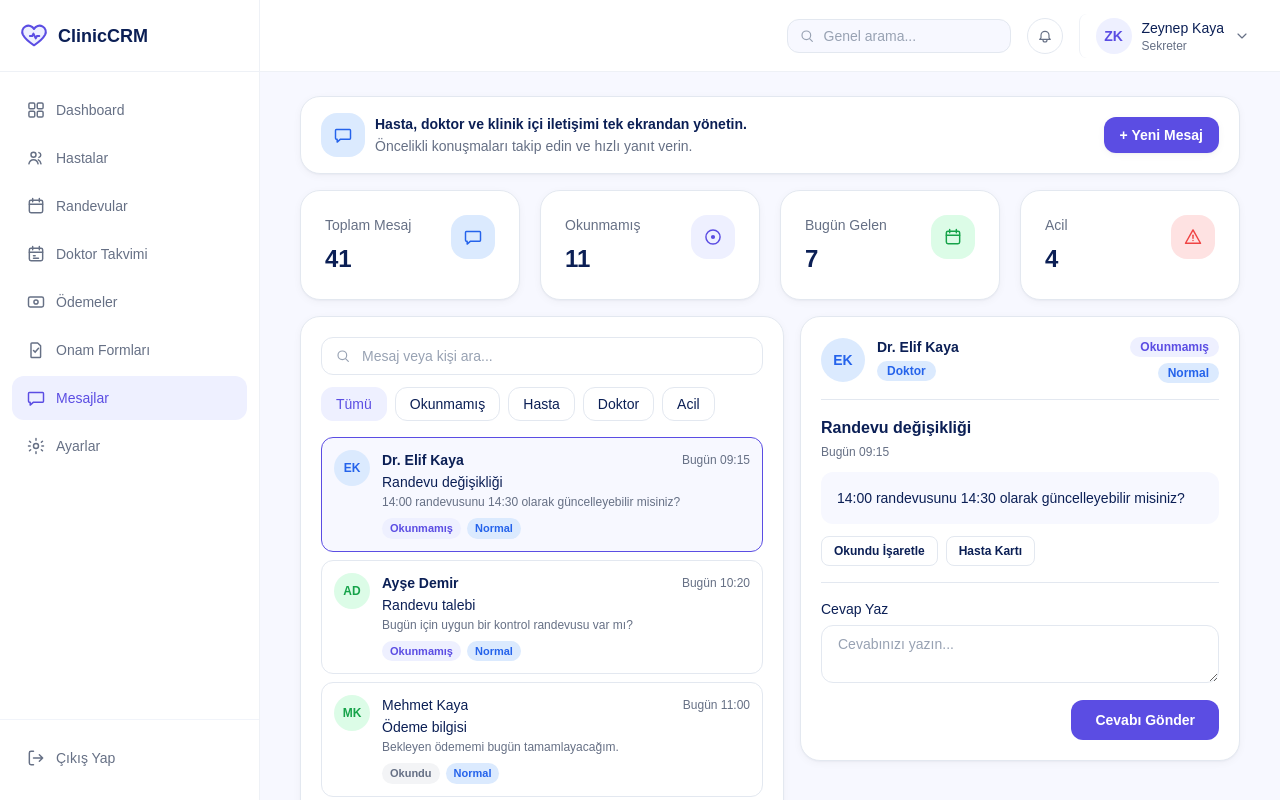
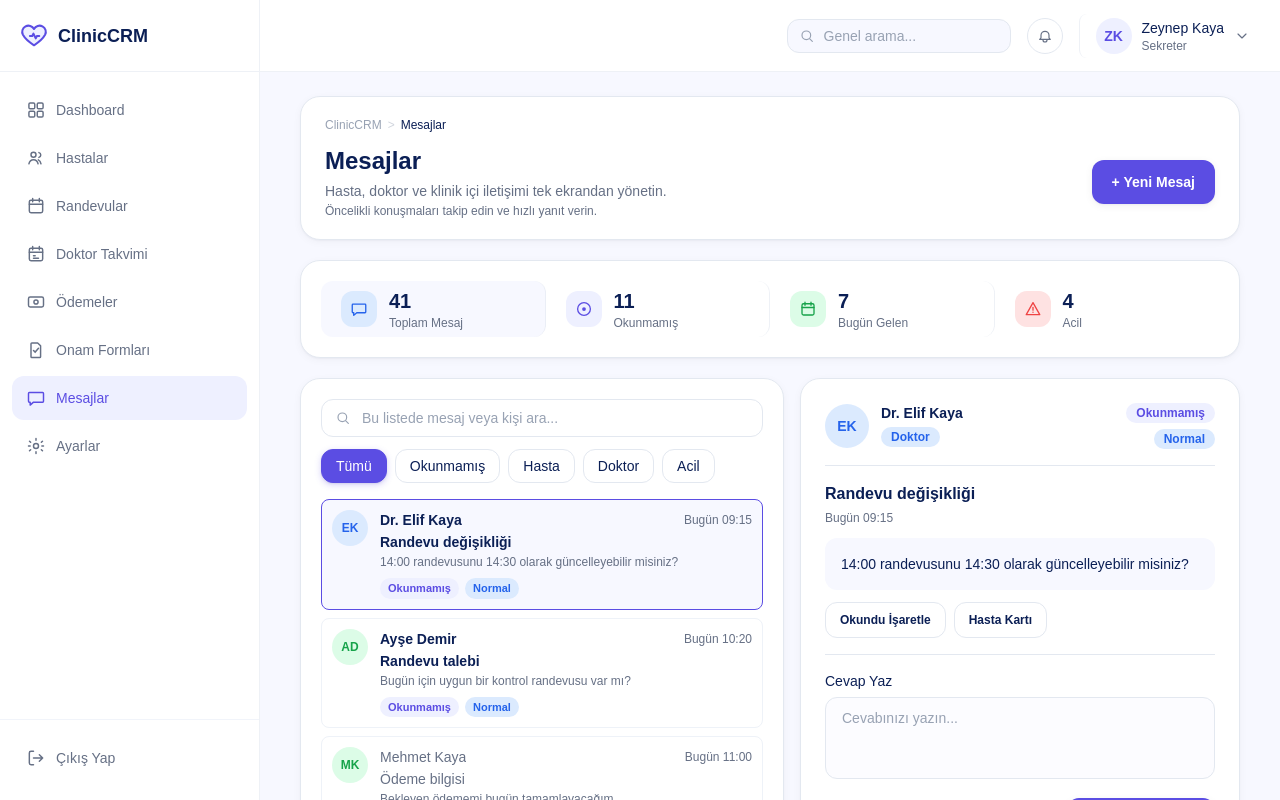
Before and after one commit to zeynep-tuna/clinic-crm, a Next.js app in the folder frontend/: page /secretary/messages in a window 1280 px wide. Built offline with nearby package versions, Linux system fonts and the light colour scheme.

Commit message:
Polish secretary messages page

```diff
--- a/frontend/app/secretary/messages/page.tsx
+++ b/frontend/app/secretary/messages/page.tsx
@@ -1,42 +1,44 @@
+"use client";
+
+import { useState } from "react";
 import SecretaryMessageSummaryCards from "@/components/secretary/SecretaryMessageSummaryCards";
-import SecretaryMessagesPanel from "@/components/secretary/SecretaryMessagesPanel";
+import SecretaryMessagesPanel, { type FilterValue } from "@/components/secretary/SecretaryMessagesPanel";
 
 export default function SecretaryMessagesPage() {
+  const [activeFilter, setActiveFilter] = useState<FilterValue>("Tümü");
+
   return (
-    <div className="flex flex-col gap-4">
-      <div className="flex flex-wrap items-center justify-between gap-4 rounded-[20px] border border-[#E3E8F0] bg-white px-5 py-4 shadow-[0_1px_2px_rgba(16,24,40,0.04),0_2px_8px_rgba(16,24,40,0.04)]">
-        <div className="flex items-center gap-2.5">
-          <div className="flex h-11 w-11 shrink-0 items-center justify-center rounded-2xl bg-[#DBEAFE] text-[#2563EB]">
-            <svg viewBox="0 0 24 24" fill="none" stroke="currentColor" strokeWidth={1.75} className="h-5 w-5">
-              <path
-                strokeLinecap="round"
-                strokeLinejoin="round"
-                d="M4 5.5h16a1 1 0 0 1 1 1V16a1 1 0 0 1-1 1H9l-4 3.5V17H4a1 1 0 0 1-1-1V6.5a1 1 0 0 1 1-1Z"
-              />
-            </svg>
+    <div className="flex flex-col gap-5">
+      <div className="rounded-[20px] border border-[#E3E8F0] bg-white px-6 py-5 shadow-[0_1px_2px_rgba(16,24,40,0.04),0_2px_8px_rgba(16,24,40,0.04)]">
+        <div className="flex items-center gap-1.5 text-xs text-[#98A2B3]">
+          <span>ClinicCRM</span>
+          <span className="text-[#D0D5DD]">&gt;</span>
+          <span className="font-medium text-[#0B1F55]">Mesajlar</span>
         </div>
 
+        <div className="mt-3 flex flex-wrap items-center justify-between gap-4">
           <div>
-            <p className="text-sm font-semibold text-[#0B1F55]">
+            <h1 className="text-2xl font-bold text-[#0B1F55]">Mesajlar</h1>
+            <p className="mt-1 text-sm text-[#667085]">
               Hasta, doktor ve klinik içi iletişimi tek ekrandan yönetin.
             </p>
-            <p className="mt-0.5 text-sm text-[#667085]">
+            <p className="mt-0.5 text-xs text-[#667085]">
               Öncelikli konuşmaları takip edin ve hızlı yanıt verin.
             </p>
-          </div>
           </div>
 
           <button
             type="button"
-          className="rounded-xl bg-[#5B4DE3] px-4 py-2 text-sm font-semibold text-white shadow-[0_1px_2px_rgba(16,24,40,0.04),0_2px_8px_rgba(16,24,40,0.04)] transition-colors hover:bg-[#4c3fd1]"
+            className="flex h-11 items-center justify-center rounded-xl bg-[#5B4DE3] px-5 text-sm font-semibold text-white shadow-[0_1px_2px_rgba(16,24,40,0.04),0_2px_8px_rgba(16,24,40,0.06)] transition-colors hover:bg-[#4c3fd1]"
           >
             + Yeni Mesaj
           </button>
         </div>
+      </div>
 
-      <SecretaryMessageSummaryCards />
+      <SecretaryMessageSummaryCards activeFilter={activeFilter} onFilterChange={setActiveFilter} />
 
-      <SecretaryMessagesPanel />
+      <SecretaryMessagesPanel activeFilter={activeFilter} onFilterChange={setActiveFilter} />
     </div>
   );
 }
--- a/frontend/app/secretary/patients/page.tsx
+++ b/frontend/app/secretary/patients/page.tsx
@@ -75,8 +75,15 @@ export default function SecretaryPatientsPage() {
   ];
 
   return (
-    <div className="flex flex-col gap-5">
-      <div className="flex flex-wrap items-center justify-between gap-4">
+    <div className="flex flex-col gap-4">
+      <div className="rounded-[20px] border border-[#E3E8F0] bg-white px-6 py-4 shadow-[0_1px_2px_rgba(16,24,40,0.04),0_2px_8px_rgba(16,24,40,0.04)]">
+        <div className="flex items-center gap-1.5 text-xs text-[#98A2B3]">
+          <span>ClinicCRM</span>
+          <span className="text-[#D0D5DD]">&gt;</span>
+          <span className="font-medium text-[#0B1F55]">Hastalar</span>
+        </div>
+
+        <div className="mt-2 flex flex-wrap items-center justify-between gap-4">
           <div>
             <h1 className="text-2xl font-bold text-[#0B1F55]">Hastalar</h1>
             <p className="mt-1 text-sm text-[#667085]">
@@ -86,10 +93,11 @@ export default function SecretaryPatientsPage() {
 
           <button
             type="button"
-          className="rounded-xl bg-[#5B4DE3] px-5 py-2.5 text-sm font-semibold text-white shadow-[0_1px_2px_rgba(16,24,40,0.04),0_2px_8px_rgba(16,24,40,0.04)] transition-colors hover:bg-[#4c3fd1]"
+            className="flex h-10 items-center justify-center rounded-xl bg-[#5B4DE3] px-5 text-sm font-semibold text-white shadow-[0_1px_2px_rgba(16,24,40,0.04),0_2px_8px_rgba(16,24,40,0.06)] transition-colors hover:bg-[#4c3fd1]"
           >
             + Yeni Hasta Ekle
           </button>
+        </div>
       </div>
 
       <div className="grid grid-cols-2 gap-4 rounded-[20px] border border-[#E3E8F0] bg-white p-5 shadow-[0_1px_2px_rgba(16,24,40,0.04),0_2px_8px_rgba(16,24,40,0.04)] sm:grid-cols-4 sm:gap-0 sm:divide-x sm:divide-[#E3E8F0]/60">
--- a/frontend/components/secretary/SecretaryMessageDetail.tsx
+++ b/frontend/components/secretary/SecretaryMessageDetail.tsx
@@ -38,7 +38,7 @@ export default function SecretaryMessageDetail({ message }: { message: Secretary
   };
 
   return (
-    <div className="flex flex-col rounded-[20px] border border-[#E3E8F0] bg-white p-5 shadow-[0_1px_2px_rgba(16,24,40,0.04),0_2px_8px_rgba(16,24,40,0.04)]">
+    <div className="flex flex-col rounded-[20px] border border-[#E3E8F0] bg-white p-6 shadow-[0_1px_2px_rgba(16,24,40,0.04),0_2px_8px_rgba(16,24,40,0.04)]">
       <div className="flex items-start justify-between gap-4 border-b border-[#E3E8F0] pb-4">
         <div className="flex items-center gap-3">
           <div
@@ -81,13 +81,13 @@ export default function SecretaryMessageDetail({ message }: { message: Secretary
         <div className="mt-3 flex flex-wrap items-center gap-2">
           <button
             type="button"
-            className="rounded-lg border border-[#E3E8F0] px-3 py-1.5 text-xs font-semibold text-[#0B1F55] hover:bg-[#F7F8FF]"
+            className="flex h-9 items-center justify-center rounded-xl border border-[#E3E8F0] px-3.5 text-xs font-semibold text-[#0B1F55] transition-colors hover:border-[#DCD8FF] hover:bg-[#F7F8FF]"
           >
             Okundu İşaretle
           </button>
           <button
             type="button"
-            className="rounded-lg border border-[#E3E8F0] px-3 py-1.5 text-xs font-semibold text-[#0B1F55] hover:bg-[#F7F8FF]"
+            className="flex h-9 items-center justify-center rounded-xl border border-[#E3E8F0] px-3.5 text-xs font-semibold text-[#0B1F55] transition-colors hover:border-[#DCD8FF] hover:bg-[#F7F8FF]"
           >
             Hasta Kartı
           </button>
@@ -99,15 +99,15 @@ export default function SecretaryMessageDetail({ message }: { message: Secretary
         <textarea
           value={reply}
           onChange={(event) => setReply(event.target.value)}
-          rows={2}
+          rows={3}
           placeholder="Cevabınızı yazın..."
-          className="w-full rounded-xl border border-[#E3E8F0] px-4 py-2 text-sm text-[#0B1F55] placeholder:text-[#98A2B3] focus:border-[#5B4DE3] focus:outline-none focus:ring-2 focus:ring-[#5B4DE3]/20"
+          className="w-full resize-none rounded-xl border border-[#E3E8F0] bg-[#F7F8FF]/40 px-4 py-2.5 text-sm text-[#0B1F55] placeholder:text-[#98A2B3] focus:border-[#5B4DE3] focus:bg-white focus:outline-none focus:ring-2 focus:ring-[#5B4DE3]/20"
         />
 
-        <div className="mt-2.5 flex justify-end">
+        <div className="mt-3 flex justify-end">
           <button
             type="submit"
-            className="rounded-xl bg-[#5B4DE3] px-6 py-2.5 text-sm font-semibold text-white hover:bg-[#4c3fd1]"
+            className="rounded-xl bg-[#5B4DE3] px-6 py-2.5 text-sm font-semibold text-white shadow-[0_1px_2px_rgba(16,24,40,0.04),0_2px_8px_rgba(16,24,40,0.06)] transition-colors hover:bg-[#4c3fd1]"
           >
             Cevabı Gönder
           </button>
--- a/frontend/components/secretary/SecretaryMessageSummaryCards.tsx
+++ b/frontend/components/secretary/SecretaryMessageSummaryCards.tsx
@@ -1,4 +1,5 @@
 import { secretaryMessageSummary } from "@/data/secretaryMessages";
+import type { FilterValue } from "@/components/secretary/SecretaryMessagesPanel";
 
 type SummaryIcon = "total" | "unread" | "today" | "urgent";
 
@@ -9,18 +10,25 @@ const iconByCardId: Record<string, SummaryIcon> = {
   urgent: "urgent",
 };
 
-const iconColorByCardId: Record<string, string> = {
+const colorByCardId: Record<string, string> = {
   total: "bg-[#DBEAFE] text-[#2563EB]",
   unread: "bg-[#EEF0FF] text-[#5B4DE3]",
   today: "bg-[#DCFCE7] text-[#16A34A]",
   urgent: "bg-[#FEE2E2] text-[#EF4444]",
 };
 
+const filterByCardId: Record<string, FilterValue> = {
+  total: "Tümü",
+  unread: "Okunmamış",
+  today: "Tümü",
+  urgent: "Acil",
+};
+
 function SummaryIconGlyph({ icon }: { icon: SummaryIcon }) {
   switch (icon) {
     case "total":
       return (
-        <svg viewBox="0 0 24 24" fill="none" stroke="currentColor" strokeWidth={1.75} className="h-5 w-5">
+        <svg viewBox="0 0 24 24" fill="none" stroke="currentColor" strokeWidth={1.75} className="h-4.5 w-4.5">
           <path
             strokeLinecap="round"
             strokeLinejoin="round"
@@ -30,21 +38,21 @@ function SummaryIconGlyph({ icon }: { icon: SummaryIcon }) {
       );
     case "unread":
       return (
-        <svg viewBox="0 0 24 24" fill="none" stroke="currentColor" strokeWidth={1.75} className="h-5 w-5">
+        <svg viewBox="0 0 24 24" fill="none" stroke="currentColor" strokeWidth={1.75} className="h-4.5 w-4.5">
           <circle cx="12" cy="12" r="8.5" />
           <circle cx="12" cy="12" r="2.5" fill="currentColor" stroke="none" />
         </svg>
       );
     case "today":
       return (
-        <svg viewBox="0 0 24 24" fill="none" stroke="currentColor" strokeWidth={1.75} className="h-5 w-5">
+        <svg viewBox="0 0 24 24" fill="none" stroke="currentColor" strokeWidth={1.75} className="h-4.5 w-4.5">
           <rect x="4" y="5" width="16" height="15" rx="2" />
           <path strokeLinecap="round" d="M4 10h16M8 3v4M16 3v4" />
         </svg>
       );
     case "urgent":
       return (
-        <svg viewBox="0 0 24 24" fill="none" stroke="currentColor" strokeWidth={1.75} className="h-5 w-5">
+        <svg viewBox="0 0 24 24" fill="none" stroke="currentColor" strokeWidth={1.75} className="h-4.5 w-4.5">
           <path strokeLinecap="round" strokeLinejoin="round" d="M12 3.5 21 19.5H3L12 3.5Z" />
           <path strokeLinecap="round" d="M12 10v3.5" />
           <circle cx="12" cy="16.3" r="0.9" fill="currentColor" stroke="none" />
@@ -55,28 +63,42 @@ function SummaryIconGlyph({ icon }: { icon: SummaryIcon }) {
   }
 }
 
-export default function SecretaryMessageSummaryCards() {
+interface SecretaryMessageSummaryCardsProps {
+  activeFilter: FilterValue;
+  onFilterChange: (filter: FilterValue) => void;
+}
+
+export default function SecretaryMessageSummaryCards({
+  activeFilter,
+  onFilterChange,
+}: SecretaryMessageSummaryCardsProps) {
   return (
-    <div className="grid grid-cols-2 gap-5 lg:grid-cols-4">
-      {secretaryMessageSummary.map((card) => (
-        <div
-          key={card.id}
-          className="rounded-[20px] border border-[#E3E8F0] bg-white p-6 shadow-[0_1px_2px_rgba(16,24,40,0.04),0_2px_8px_rgba(16,24,40,0.04)]"
-        >
-          <div className="flex items-start justify-between">
-            <div>
-              <p className="text-sm text-[#667085]">{card.title}</p>
-              <p className="mt-2 text-2xl font-bold text-[#0B1F55]">{card.value}</p>
-            </div>
+    <div className="grid grid-cols-2 gap-4 rounded-[20px] border border-[#E3E8F0] bg-white p-5 shadow-[0_1px_2px_rgba(16,24,40,0.04),0_2px_8px_rgba(16,24,40,0.04)] sm:grid-cols-4 sm:gap-0 sm:divide-x sm:divide-[#E3E8F0]/60">
+      {secretaryMessageSummary.map((card) => {
+        const filterValue = filterByCardId[card.id] ?? "Tümü";
+        const isSelected = card.id === "today" ? false : activeFilter === filterValue;
 
-            <div
-              className={`flex h-11 w-11 items-center justify-center rounded-2xl ${iconColorByCardId[card.id] ?? "bg-[#EEF0FF] text-[#5B4DE3]"}`}
+        return (
+          <button
+            key={card.id}
+            type="button"
+            onClick={() => onFilterChange(filterValue)}
+            className={`flex cursor-pointer items-center gap-3 rounded-xl px-2 py-1.5 text-left transition-colors sm:px-5 ${
+              isSelected ? "bg-[#F7F8FF]" : "hover:bg-[#F7F8FF]"
+            }`}
+          >
+            <span
+              className={`flex h-9 w-9 shrink-0 items-center justify-center rounded-xl ${colorByCardId[card.id] ?? "bg-[#EEF0FF] text-[#5B4DE3]"}`}
             >
               <SummaryIconGlyph icon={iconByCardId[card.id] ?? "total"} />
+            </span>
+            <div>
+              <p className="text-xl font-bold text-[#0B1F55]">{card.value}</p>
+              <p className="text-xs text-[#667085]">{card.title}</p>
             </div>
-          </div>
-        </div>
-      ))}
+          </button>
+        );
+      })}
     </div>
   );
 }
--- a/frontend/components/secretary/SecretaryMessagesPanel.tsx
+++ b/frontend/components/secretary/SecretaryMessagesPanel.tsx
@@ -4,7 +4,7 @@ import { useMemo, useState } from "react";
 import { secretaryMessageRows } from "@/data/secretaryMessages";
 import SecretaryMessageDetail from "@/components/secretary/SecretaryMessageDetail";
 
-type FilterValue = "Tümü" | "Okunmamış" | "Hasta" | "Doktor" | "Acil";
+export type FilterValue = "Tümü" | "Okunmamış" | "Hasta" | "Doktor" | "Acil";
 
 const filters: FilterValue[] = ["Tümü", "Okunmamış", "Hasta", "Doktor", "Acil"];
 
@@ -34,9 +34,13 @@ function initials(name: string) {
     .toUpperCase();
 }
 
-export default function SecretaryMessagesPanel() {
+interface SecretaryMessagesPanelProps {
+  activeFilter: FilterValue;
+  onFilterChange: (filter: FilterValue) => void;
+}
+
+export default function SecretaryMessagesPanel({ activeFilter, onFilterChange }: SecretaryMessagesPanelProps) {
   const [search, setSearch] = useState("");
-  const [activeFilter, setActiveFilter] = useState<FilterValue>("Tümü");
   const [selectedId, setSelectedId] = useState(secretaryMessageRows[0].id);
 
   const filteredMessages = useMemo(() => {
@@ -83,7 +87,7 @@ export default function SecretaryMessagesPanel() {
             type="text"
             value={search}
             onChange={(event) => setSearch(event.target.value)}
-            placeholder="Mesaj veya kişi ara..."
+            placeholder="Bu listede mesaj veya kişi ara..."
             className="w-full rounded-xl border border-[#E3E8F0] bg-white py-2 pl-10 pr-4 text-sm text-[#0B1F55] placeholder:text-[#98A2B3] focus:border-[#5B4DE3] focus:outline-none focus:ring-2 focus:ring-[#5B4DE3]/20"
           />
         </div>
@@ -96,11 +100,11 @@ export default function SecretaryMessagesPanel() {
               <button
                 key={filter}
                 type="button"
-                onClick={() => setActiveFilter(filter)}
+                onClick={() => onFilterChange(filter)}
                 className={`rounded-xl border px-3.5 py-1.5 text-sm font-medium transition-colors ${
                   isActive
-                    ? "border-[#EEF0FF] bg-[#EEF0FF] text-[#5B4DE3]"
-                    : "border-[#E3E8F0] text-[#0B1F55] hover:bg-[#F7F8FF]"
+                    ? "border-[#5B4DE3] bg-[#5B4DE3] text-white shadow-[0_1px_2px_rgba(16,24,40,0.06),0_2px_6px_rgba(91,77,227,0.25)]"
+                    : "border-[#E3E8F0] text-[#0B1F55] hover:border-[#DCD8FF] hover:bg-[#F7F8FF]"
                 }`}
               >
                 {filter}
@@ -118,10 +122,10 @@ export default function SecretaryMessagesPanel() {
                 key={message.id}
                 type="button"
                 onClick={() => setSelectedId(message.id)}
-                className={`w-full rounded-xl border p-3 text-left transition-colors ${
+                className={`w-full rounded-lg border p-2.5 text-left transition-colors ${
                   isSelected
                     ? "border-[#5B4DE3] bg-[#F7F8FF]"
-                    : "border-[#E3E8F0] hover:bg-[#F7F8FF]"
+                    : "border-[#EEF2F8] hover:bg-[#F8F9FF]"
                 }`}
               >
                 <div className="flex items-start gap-3">
@@ -135,7 +139,7 @@ export default function SecretaryMessagesPanel() {
                     <div className="flex items-center justify-between gap-2">
                       <p
                         className={`truncate text-sm ${
-                          message.status === "Okunmamış" ? "font-bold text-[#0B1F55]" : "font-medium text-[#0B1F55]"
+                          message.status === "Okunmamış" ? "font-bold text-[#0B1F55]" : "font-medium text-[#667085]"
                         }`}
                       >
                         {message.senderName}
@@ -143,7 +147,13 @@ export default function SecretaryMessagesPanel() {
                       <span className="shrink-0 text-xs text-[#667085]">{message.timeLabel}</span>
                     </div>
 
-                    <p className="mt-0.5 truncate text-sm text-[#0B1F55]">{message.subject}</p>
+                    <p
+                      className={`mt-0.5 truncate text-sm ${
+                        message.status === "Okunmamış" ? "font-semibold text-[#0B1F55]" : "font-normal text-[#667085]"
+                      }`}
+                    >
+                      {message.subject}
+                    </p>
                     <p className="mt-0.5 truncate text-xs text-[#667085]">{message.body}</p>
 
                     <div className="mt-2 flex items-center gap-1.5">
```
Lines whose indentation alone changed are shown as unchanged.
